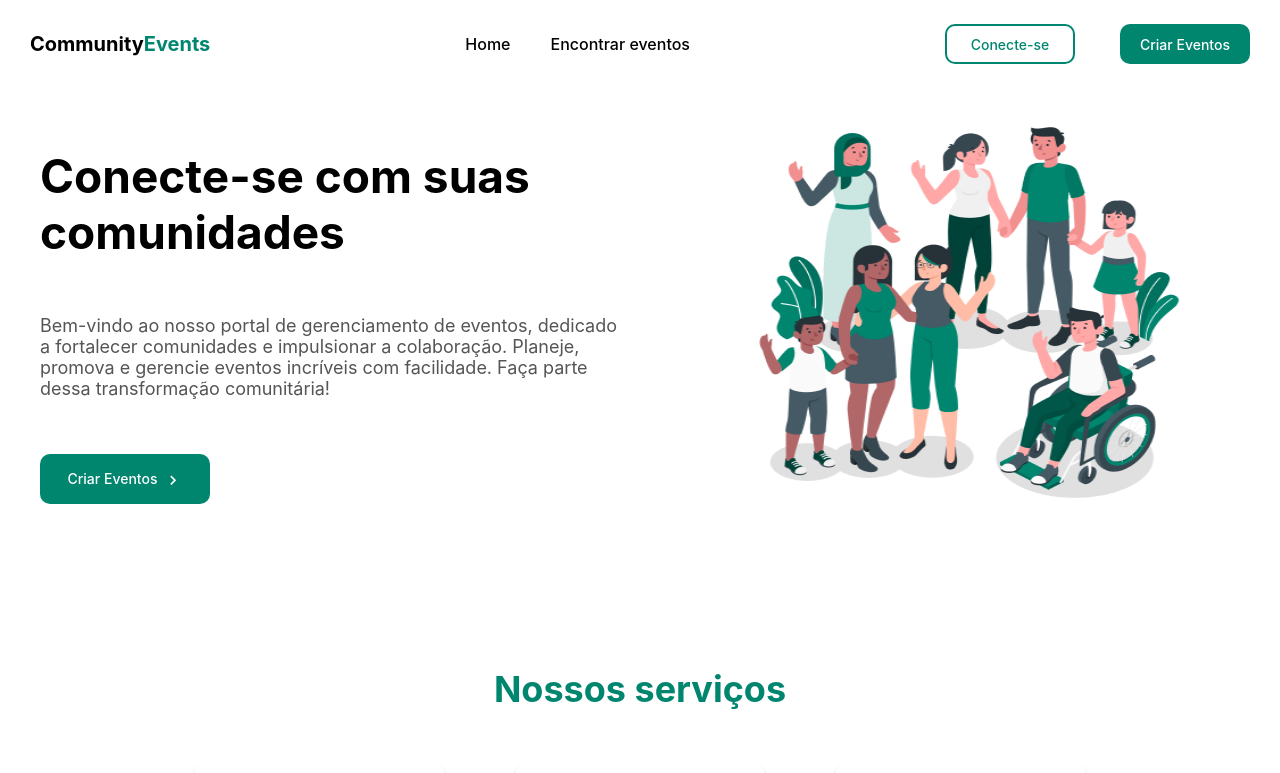
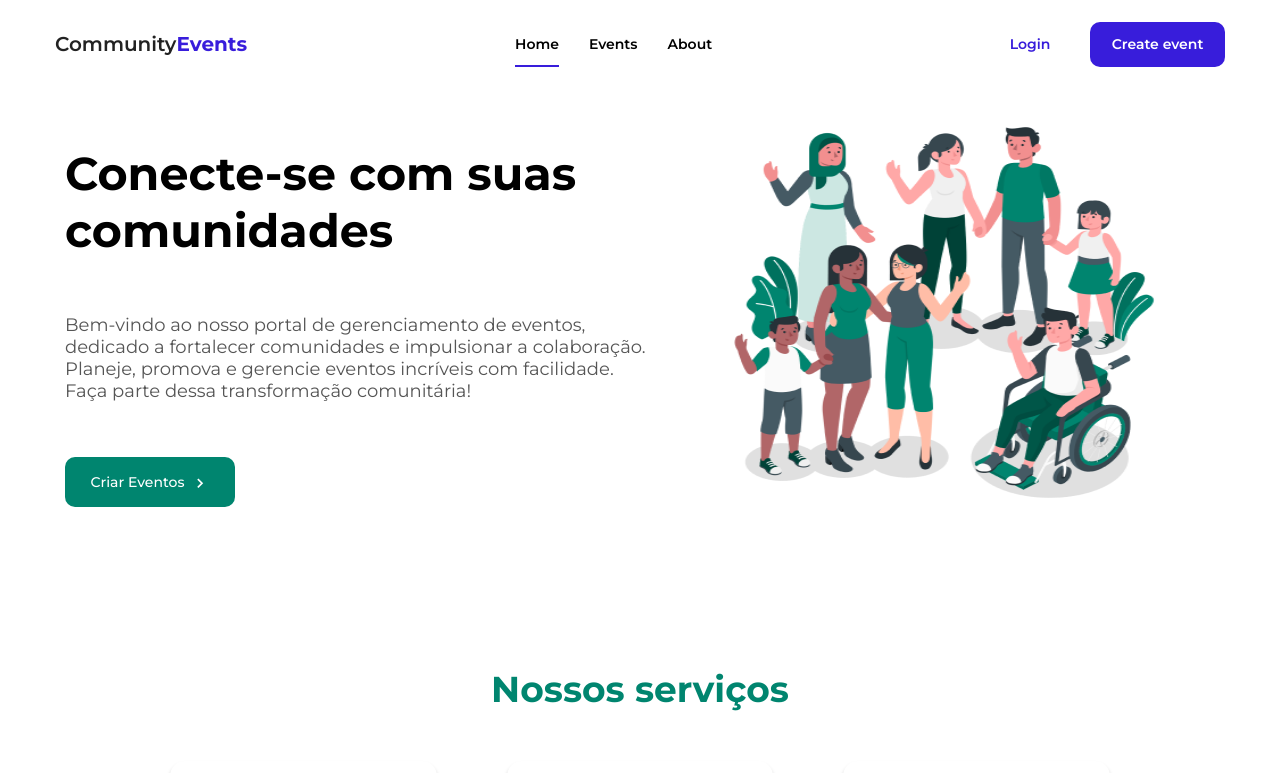
Before and after one commit to wendelpantoja/community-events, a React (Vite) app: page / in a window 1280 px wide. Shown: the top 773 px of the page. Built offline with nearby package versions, Linux system fonts and the light colour scheme; no server answers; the database is empty.

Commit message:
:recycle: refactor: refactor header

```diff
--- a/src/components/Header/index.tsx
+++ b/src/components/Header/index.tsx
@@ -1,64 +1,43 @@
-import { Link } from "react-router-dom";
+import { useLocation } from "react-router-dom";
 import { Container } from "../../styles/GlobalStyles";
-import { Button, HeaderComponent } from "./styles";
-import { useState } from "react";
-import { ActionMenu } from "../ActionMenu";
-import { useAuth } from "../../context/AuthProvider/useAuth";
+import { ButtonConect, ButtonCreate, ContainerButtons, HeaderComponent, Logo, Nav, Menu } from "./styles";
 
 export function Header() {
-    const [actionMenu, setActionMenu] = useState(true)
-    const { user } = useAuth()
+    const local = useLocation()
 
-    function handleMenu(value: boolean) {
-        setActionMenu(value)
-    }
     return(
         <HeaderComponent>
             <Container>
-                <nav className="navegation">
-                    <div className="logo">
-                        <h2>Community<span>Events</span></h2>
-                    </div>
+                <Nav>
+                    <Logo>
+                        <h2>Community</h2><span>Events</span>
+                    </Logo>
 
-                    <div className="links-list">
-                        <ul className="list">
-                            <li><Link to="/">Home</Link></li>
-                            <li><Link to="/events">Encontrar eventos</Link></li>
+                    <Menu>
+                        <ul>
+                            <li>
+                                <a className={local.pathname === "/" ? "active_link" : "active_hover"} href="/">Home</a>
+                            </li>
+                            <li>
+                                <a className={local.pathname === "/events" ? "active_link" : "active_hover"} href="/events">Events</a>
+                            </li>
+                            <li>
+                                <a className={local.pathname === "/about" ? "active_link" : "active_hover"} href="/about">About</a>
+                            </li>
                         </ul>
-                    </div>
+                    </Menu>
 
-                    <div className="buttons">
-                        {user ? (
-                            <Link to={"/dashboard/create-event"}>
-                                <Button $background="transparent" $border="2px solid #00856F" $color="#00856F">
-                                    Dashboard
-                                </Button>
-                            </Link>
-                        ): (
-                            <Link to="/login">
-                                <Button $background="transparent" $border="2px solid #00856F" $color="#00856F">
-                                    Conecte-se
-                                </Button>
-                            </Link>
-                        )}
-                        <Link to="/register">
-                            <Button $background="#00856F" $border="none" $color="white">
-                                Criar Eventos
-                            </Button>
-                        </Link>
-                    </div>
-                    <div className="menu">
-                        {actionMenu && <i className='bx bx-menu' onClick={() => handleMenu(false)}></i>}
-                    </div>
-                </nav>
+                    <ContainerButtons>
+                        <ButtonConect>
+                            Login
+                        </ButtonConect>
+
+                        <ButtonCreate>
+                            Create event
+                        </ButtonCreate>
+                    </ContainerButtons>
+                </Nav>
             </Container>
-
-            {!actionMenu &&
-                <ActionMenu
-                    action={actionMenu ? "-100%" : "0"}
-                    handleMenu={handleMenu}
-                />
-            }
         </HeaderComponent>
     )
 }
--- a/src/components/Header/styles.ts
+++ b/src/components/Header/styles.ts
@@ -1,87 +1,97 @@
 import styled from "styled-components";
+
+const DisplayFlex = styled.div`
+    display: flex;
+    align-items: center;
+`
 
 export const HeaderComponent = styled.header`
     width: 100%;
-    height: 88px;
-    line-height: 88px;
-    background-color: transparent;
-    .menu {
-        display: none;
+    height: var(--header-height);
+    line-height: var(--header-height);
+`
+
+export const Nav = styled.nav`
+    display: flex;
+    align-items: center;
+    justify-content: space-between;
+
+    width: 100%;
+    height: 100%;
+`
+
+export const Logo = styled(DisplayFlex)`
+    h2 {
+        font-size: var(--h2-font-size);
+        font-weight: var(--font-semi-bold);
+        color: var(--logo-color-black);
     }
-
-    .navegation {
-        display: flex;
-        align-items: center;
-        justify-content: space-between;
-
-        .links-list ul {
-            display: flex;
-            align-items: center;
-            gap: 40px;
-        }
-
-    }
-
-    .list li a {
-        font-weight: 500;
-    }
-
-    .list li a:hover {
-        color: #00856F;
-    }
-
-    .logo h2, span {
-        font-size: 20px;
-        font-weight: 700;
-    }
-
-    .logo span {
-        color: #00856F;
-    }
-
-    .buttons {
-        display: flex;
-        align-items: center;
-        gap: 45px;
-    }
-
-    @media (max-width: 904px) {
-        .links-list {
-            display: none;
-        }
-
-        .buttons {
-            display: none;
-        }
-
-        .menu {
-            display: block;
-            cursor: pointer;
-
-            i {
-                font-size: 25px;
-                cursor: pointer;
-            }
-        }
+    span {
+        font-size: var(--h2-font-size);
+        font-weight: var(--font-bold);
+        color: var(--logo-color-violet);
     }
 `
 
-export const Button = styled.button<{
-$background: string,
-$border: string,
-$color: string}>`
-    font-size: 14px;
-    font-weight: 500;
-    width: 130px;
-    height: 40px;
-    color: ${(props) => props.$color};
+export const Menu = styled.div`
+    position: relative;
+
+    ul {
+        position: relative;
+        display: flex;
+        gap: 30px;
+        font-size: var(--small-font-size);
+        font-weight: var(--font-semi-bold);
+    }
+
+    .active_link, .active_hover {
+        position: relative;
+    }
+    .active_link::before,
+    .active_hover:hover::before {
+        content: '';
+        position: absolute;
+        bottom: -14px;
+        left: 0;
+        width: 100%;
+        height: 2px;
+        background-color: var(--violet-color);
+    }
+`
+
+export const ContainerButtons = styled(DisplayFlex)`
+    gap: 10px;
+`
+
+export const ButtonConect = styled.button`
+    width: 100px;
+    height: 45px;
+
+    color: var(--text-color-violet);
+
+    font-size: var(--small-font-size);
+    font-weight: var(--font-semi-bold);
+
+    border: none;
     border-radius: 10px;
-    background-color: ${(props) => props.$background};
-    border: ${(props) => props.$border};
+    background-color: var(--white-color);
+
     cursor: pointer;
 
-    display: flex;
-    align-items: center;
-    justify-content: center;
-    gap: 8px;
+    &:hover {
+        background-color: var(--violet-color-light);
+        border: 1px solid;
+        border-color: var(--button-color-hover);
+    }
 `
+export const ButtonCreate = styled(ButtonConect)`
+    width: 135px;
+    height: 45px;
+    color: var(--text-color-white);
+    background-color: var(--button-color);
+
+    &:hover {
+        color: var(--text-color-white);
+        background-color: var(--button-bg-hover);
+    }
+`
--- a/src/pages/Home/index.tsx
+++ b/src/pages/Home/index.tsx
@@ -9,6 +9,7 @@ import { Link } from "react-router-dom";
 
 
 export function Home() {
+
     return(
         <>
             <Header />
--- a/src/styles/GlobalStyles.ts
+++ b/src/styles/GlobalStyles.ts
@@ -7,6 +7,7 @@ export const GlobalStyled = createGlobalStyle`
 
     /*========== Colors ==========*/
     --violet-color: #381DDB;
+    --violet-color-light: #DBE2FF;
     --white-color: #FFFFFF;
     --black-color: #222222;
 
@@ -15,11 +16,14 @@ export const GlobalStyled = createGlobalStyle`
 
     --text-color-white: var(--white-color);
     --text-color-black: var(--black-color);
+    --text-color-violet: var(--violet-color);
 
     --icon-color-violet: var(--violet-color);
     --icon-color-white: var(--white-color);
 
     --button-color: var(--violet-color);
+    --button-color-hover: #6E72FF;
+    --button-bg-hover: #462CFF;
 
     --body-color: var(--white-color);
 
@@ -53,7 +57,7 @@ export const GlobalStyled = createGlobalStyle`
     margin: 0;
     padding: 0;
     box-sizing: border-box;
-    font-family: 'Inter', sans-serif;
+    font-family: var(--body-font);
 }
 
 html, body {
@@ -62,7 +66,7 @@ html, body {
 
 body {
     position: relative;
-    background-color: white;
+    background-color: var(--body-color);
 }
 
 ul {
@@ -76,8 +80,7 @@ a {
 `
 
 export const Container = styled.div`
-    width: 100%;
-    max-width: 1480px;
+    max-width: 1230px;
     margin: 0 auto;
     padding: 0 30px;
 
```
